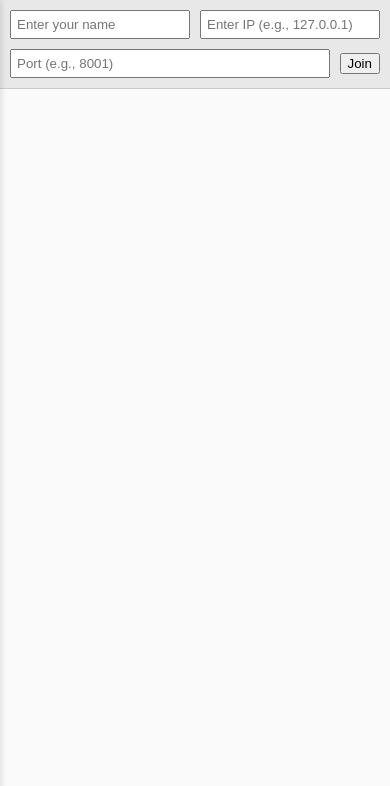
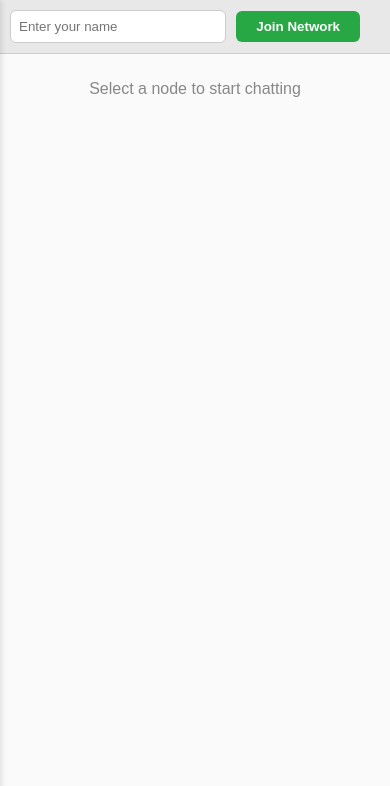
Before and after one commit to Moosa-Hassan/p2p_chat_application, a Flask app: page / in a window 390 px wide. Shown: the top 786 px of the page. Run offline with Flask 3, Linux system fonts and the light colour scheme.

Commit message:
Enhance chat interface and input handling
Refactor chat interface for improved usability and responsiveness. Update input handling and styling for better user experience.

```diff
--- a/templates/index.html
+++ b/templates/index.html
@@ -16,7 +16,6 @@
       height: 100vh;
     }
 
-    /* Sidebar (left pane) */
     .left-pane {
       width: 30%;
       background-color: #f0f0f0;
@@ -39,7 +38,15 @@
       border: 1px solid #ccc;
     }
 
-    /* Right pane (chat area) */
+    .node:hover {
+      background-color: #e8f4ff;
+    }
+
+    .node.active {
+      background-color: #d0e6ff;
+      border-color: #007bff;
+    }
+
     .right-pane {
       flex: 1;
       display: flex;
@@ -56,9 +63,32 @@
     }
 
     .connect-bar input {
-      padding: 5px;
+      padding: 8px;
       flex: 1;
-      min-width: 120px;
+      min-width: 200px;
+      border-radius: 6px;
+      border: 1px solid #ccc;
+    }
+
+    .connect-bar button {
+      padding: 8px 20px;
+      border-radius: 6px;
+      border: none;
+      background: #28a745;
+      color: white;
+      cursor: pointer;
+      font-weight: bold;
+    }
+
+    .connect-bar button:hover {
+      background: #218838;
+    }
+
+    .status-text {
+      color: #666;
+      font-size: 13px;
+      margin-left: 10px;
+      max-width: 300px;
     }
 
     .chat-area {
@@ -68,7 +98,6 @@
       overflow-x: hidden;
       background-color: #fafafa;
       border-top: 1px solid #ccc;
-
       display: flex;
       flex-direction: column;
     }
@@ -78,14 +107,11 @@
       padding: 8px 12px;
       border-radius: 10px;
       margin-bottom: 8px;
-
       width: fit-content;
       max-width: 70%;
-
       word-break: break-word;
       white-space: pre-wrap;
       overflow-wrap: break-word;
-
       box-shadow: 0 1px 4px rgba(0, 0, 0, 0.1);
     }
 
@@ -127,7 +153,6 @@
       background: #0056b3;
     }
 
-    /* Toggle menu button (mobile only) */
     .menu-label {
       display: none;
       background-color: #007bff;
@@ -139,7 +164,6 @@
       user-select: none;
     }
 
-    /* Responsive design */
     @media (max-width: 650px) {
       body {
         flex-direction: column;
@@ -179,27 +203,25 @@
   </style>
 </head>
 <body>
-  <!-- Sidebar toggle (for mobile) -->
   <input type="checkbox" id="menu-toggle" hidden>
   <div class="left-pane">
     <h3>Connected Nodes</h3>
     <div id="nodeList"></div>
   </div>
 
-  <!-- Main chat interface -->
   <div class="right-pane">
     <div class="connect-bar">
-      <input id="nameInput" type="text" placeholder="Enter your name">
-      <input id="ipInput" type="text" placeholder="Enter IP (e.g., 127.0.0.1)">
-      <input id="portInput" type="number" placeholder="Port (e.g., 8001)">
-      <button onclick="join()">Join</button>
-
+      <input id="nameInput" type="text" placeholder="Enter your name" onkeypress="if(event.key==='Enter') join()">
+      <button onclick="join()">Join Network</button>
+      <span id="statusText" class="status-text"></span>
     </div>
 
-    <div class="chat-area" id="chatBox"></div>
+    <div class="chat-area" id="chatBox">
+      <p style="color: #888; text-align: center;">Select a node to start chatting</p>
+    </div>
 
     <div class="input-bar">
-      <input id="msgInput" type="text" placeholder="Type your message">
+      <input id="msgInput" type="text" placeholder="Type your message" onkeypress="if(event.key==='Enter') send()">
       <button onclick="send()">Send</button>
       <label class="menu-label" for="menu-toggle">☰</label>
     </div>
@@ -210,20 +232,30 @@
     let selectedTarget = "";
 
     function join() {
-        const name = document.getElementById("nameInput").value;
-        const ip = document.getElementById("ipInput").value;
-        const port = document.getElementById("portInput").value;
-        if (!name || !ip || !port) return alert("Fill all fields");
+      const name = document.getElementById("nameInput").value.trim();
+      if (!name) return alert("Please enter your name");
 
       currentUser = name;
+      document.getElementById("statusText").textContent = "Joining...";
 
       fetch('/join', {
         method: 'POST',
         headers: {'Content-Type': 'application/json'},
-          body: JSON.stringify({ name, ip, port })
+        body: JSON.stringify({ name })
       }).then(res => res.json()).then(data => {
-          alert(data.message);
-          fetchNodeList(); // optional future endpoint
+        if (data.status === 'success') {
+          document.getElementById("statusText").textContent = `✓ Connected as ${name}`;
+          document.getElementById("statusText").style.color = "#28a745";
+          document.getElementById("nameInput").disabled = true;
+          fetchNodeList(); // Fetch immediately after joining
+        } else {
+          document.getElementById("statusText").textContent = "✗ " + data.message;
+          document.getElementById("statusText").style.color = "#dc3545";
+        }
+      }).catch(err => {
+        document.getElementById("statusText").textContent = "✗ Connection failed";
+        document.getElementById("statusText").style.color = "#dc3545";
+        console.error("Error joining:", err);
       });
     }
 
@@ -237,35 +269,49 @@
         headers: {'Content-Type': 'application/json'},
         body: JSON.stringify({ sender: currentUser, receiver: selectedTarget, message: msg })
       }).then(res => res.json()).then(data => {
-          const chatBox = document.getElementById("chatBox");
-          chatBox.innerHTML += `<div><b>You:</b> ${msg}</div>`;
         document.getElementById("msgInput").value = "";
+        fetchMessages(); // Refresh to show sent message
+      }).catch(err => {
+        alert("Error sending message: " + err);
       });
-
-
     }
 
     function selectUser(name) {
       selectedTarget = name;
-        alert("Chatting with " + name);
+
+      // Update UI to show active selection
+      document.querySelectorAll('.node').forEach(el => {
+        el.classList.remove('active');
+      });
+      event.target.classList.add('active');
+
       fetchMessages();
     }
 
     function fetchNodeList() {
-        // You'd create a Flask endpoint like `/nodes` returning all known node names
       fetch('/nodes').then(res => res.json()).then(data => {
-
         const nodeList = document.getElementById("nodeList");
         nodeList.innerHTML = "";
+
+        if (data.nodes.length === 0 || (data.nodes.length === 1 && data.nodes[0] === currentUser)) {
+          nodeList.innerHTML = "<p style='color: #888;'>No other nodes connected</p>";
+          return;
+        }
+
         data.nodes.forEach(name => {
           if (name !== currentUser) {
             const el = document.createElement("div");
             el.className = "node";
+            if (name === selectedTarget) {
+              el.classList.add('active');
+            }
             el.innerText = name;
             el.onclick = () => selectUser(name);
             nodeList.appendChild(el);
           }
         });
+      }).catch(err => {
+        console.error("Error fetching nodes:", err);
       });
     }
 
@@ -277,17 +323,42 @@
         .then(data => {
           const chatBox = document.getElementById("chatBox");
           chatBox.innerHTML = "";
+
+          if (data.messages.length === 0) {
+            chatBox.innerHTML = "<p style='color: #888; text-align: center;'>No messages yet. Start the conversation!</p>";
+            return;
+          }
+
           data.messages.forEach(([sender, msg]) => {
-              const displayName = sender === currentUser ? "You" : sender;
-              chatBox.innerHTML += `<div><b>${displayName}:</b> ${msg}</div>`;
+            const msgDiv = document.createElement("div");
+            msgDiv.className = "chat-message";
+
+            if (sender === "You") {
+              msgDiv.classList.add("user");
+              msgDiv.innerHTML = `<b>You:</b> ${msg}`;
+            } else {
+              msgDiv.classList.add("other");
+              msgDiv.innerHTML = `<b>${sender}:</b> ${msg}`;
+            }
+
+            chatBox.appendChild(msgDiv);
           });
+
+          // Scroll to bottom
+          chatBox.scrollTop = chatBox.scrollHeight;
+        })
+        .catch(err => {
+          console.error("Error fetching messages:", err);
         });
     }
 
+    // Fetch node list every 5 seconds
+    setInterval(fetchNodeList, 5000);
 
-      // You can also periodically call fetchNodeList() if needed
-      setInterval(fetchNodeList, 10000);
-      setInterval(fetchMessages, 2000);
+    // Fetch messages every 2 seconds if chatting
+    setInterval(() => {
+      if (selectedTarget) fetchMessages();
+    }, 2000);
   </script>
 </body>
 </html>
```
Lines whose indentation alone changed are shown as unchanged.
